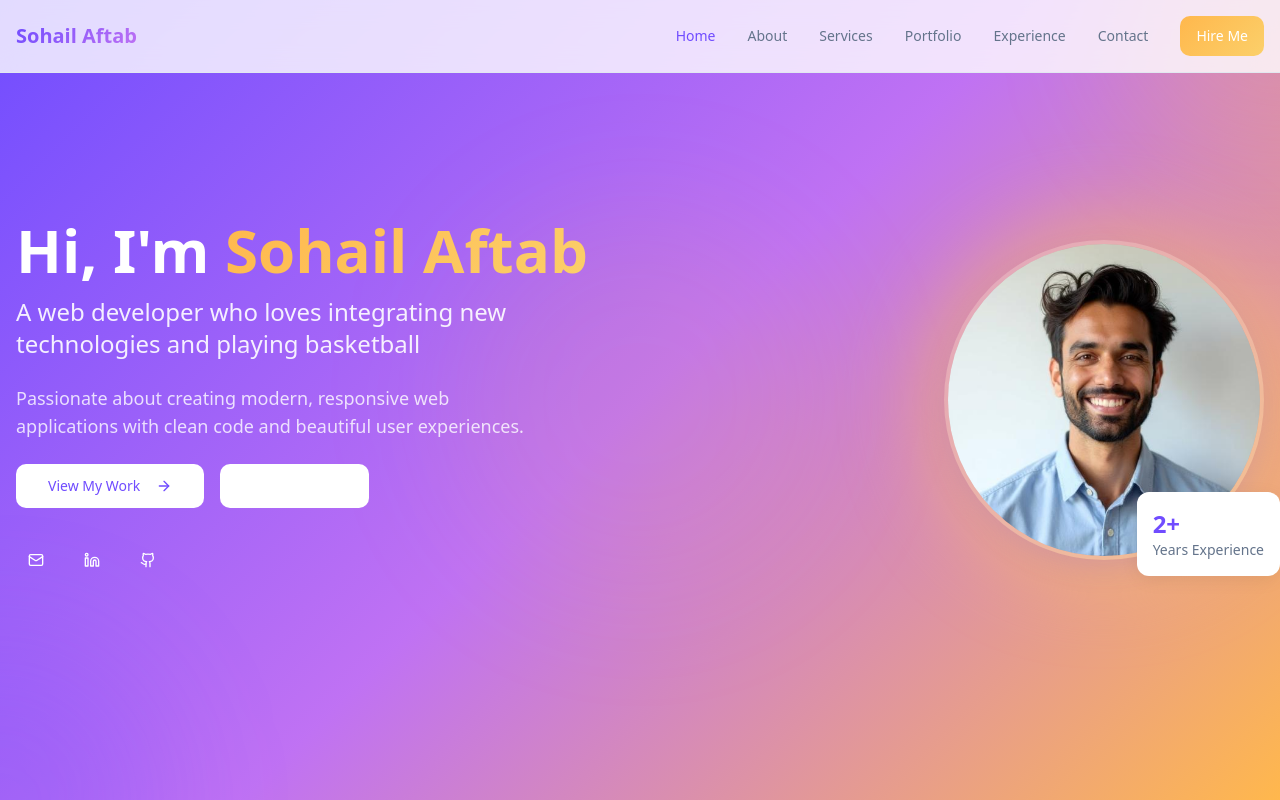
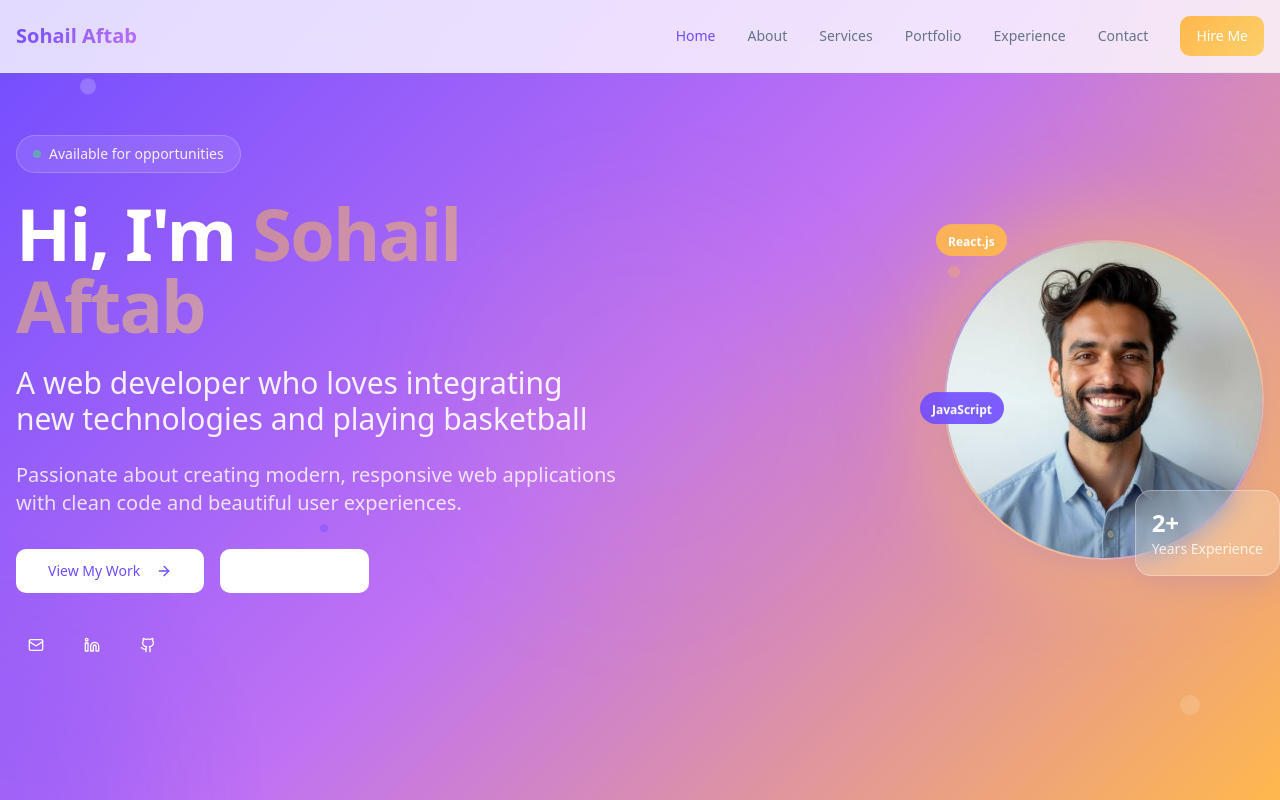
Before and after one commit to Sohail-04/sohail-Port-folio, a React (Vite) app: page / in a window 1280 px wide. Shown: the top 800 px of the page. Built offline with nearby package versions, Linux system fonts and the light colour scheme; the HTML template or start-up script is replaced by a standard one.

Commit message:
Enhance hero section UI

```diff
--- a/src/components/Hero.tsx
+++ b/src/components/Hero.tsx
@@ -19,26 +19,44 @@ const Hero = ({ onSectionChange }: HeroProps) => {
     <section id="home" className="min-h-screen flex items-center justify-center bg-gradient-hero relative overflow-hidden">
       {/* Background Decorations */}
       <div className="absolute inset-0 overflow-hidden">
-        <div className="absolute -top-40 -right-40 w-80 h-80 bg-accent/20 rounded-full blur-3xl"></div>
-        <div className="absolute -bottom-40 -left-40 w-80 h-80 bg-primary/20 rounded-full blur-3xl"></div>
-        <div className="absolute top-1/2 left-1/2 transform -translate-x-1/2 -translate-y-1/2 w-96 h-96 bg-accent/10 rounded-full blur-3xl"></div>
+        <div className="absolute -top-40 -right-40 w-80 h-80 bg-accent/20 rounded-full blur-3xl animate-pulse"></div>
+        <div className="absolute -bottom-40 -left-40 w-80 h-80 bg-primary/20 rounded-full blur-3xl animate-pulse [animation-delay:1s]"></div>
+        <div className="absolute top-1/2 left-1/2 transform -translate-x-1/2 -translate-y-1/2 w-96 h-96 bg-accent/10 rounded-full blur-3xl animate-pulse [animation-delay:2s]"></div>
+
+        {/* Floating Elements */}
+        <div className="absolute top-20 left-20 w-4 h-4 bg-white/20 rounded-full animate-bounce [animation-delay:0.5s]"></div>
+        <div className="absolute top-1/3 right-1/4 w-3 h-3 bg-accent/30 rounded-full animate-bounce [animation-delay:1.5s]"></div>
+        <div className="absolute bottom-1/3 left-1/4 w-2 h-2 bg-primary/40 rounded-full animate-bounce [animation-delay:2.5s]"></div>
+        <div className="absolute bottom-20 right-20 w-5 h-5 bg-white/15 rounded-full animate-bounce [animation-delay:3s]"></div>
+
+        {/* Grid Pattern */}
+        <div className="absolute inset-0 opacity-[0.02]" style={{
+          backgroundImage: `radial-gradient(circle, white 1px, transparent 1px)`,
+          backgroundSize: '50px 50px'
+        }}></div>
       </div>
 
       <div className="container mx-auto px-4 py-20 relative z-10">
         <div className="grid lg:grid-cols-2 gap-12 items-center">
           {/* Text Content */}
-          <div className="text-center lg:text-left">
-            <div className="mb-6">
-              <h1 className="text-4xl md:text-6xl font-bold text-white mb-4">
+          <div className="text-center lg:text-left animate-fade-in">
+            {/* Status Badge */}
+            <div className="inline-flex items-center gap-2 bg-white/10 backdrop-blur-sm border border-white/20 rounded-full px-4 py-2 mb-6">
+              <div className="w-2 h-2 bg-green-400 rounded-full animate-pulse"></div>
+              <span className="text-sm text-white/90 font-medium">Available for opportunities</span>
+            </div>
+
+            <div className="mb-8">
+              <h1 className="text-4xl md:text-6xl lg:text-7xl font-bold text-white mb-6 leading-tight tracking-tight">
                 Hi, I'm{" "}
-                <span className="bg-gradient-accent bg-clip-text text-transparent">
+                <span className="bg-gradient-accent bg-clip-text text-transparent animate-pulse">
                   Sohail Aftab
                 </span>
               </h1>
-              <h2 className="text-xl md:text-2xl text-white/90 mb-6">
+              <h2 className="text-xl md:text-2xl lg:text-3xl text-white/90 mb-6 font-light">
                 A web developer who loves integrating new technologies and playing basketball
               </h2>
-              <p className="text-lg text-white/80 max-w-lg mx-auto lg:mx-0">
+              <p className="text-lg md:text-xl text-white/80 max-w-2xl mx-auto lg:mx-0 leading-relaxed">
                 Passionate about creating modern, responsive web applications with clean code and beautiful user experiences.
               </p>
             </div>
@@ -47,7 +65,7 @@ const Hero = ({ onSectionChange }: HeroProps) => {
               <Button
                 onClick={() => scrollToSection("portfolio")}
                 size="lg"
-                className="bg-white text-primary hover:shadow-glow transition-all duration-300 group"
+                className="bg-white text-primary hover:shadow-glow hover:scale-105 transition-all duration-300 group backdrop-blur-sm"
               >
                 View My Work
                 <ArrowRight className="ml-2 h-4 w-4 group-hover:translate-x-1 transition-transform" />
@@ -56,7 +74,7 @@ const Hero = ({ onSectionChange }: HeroProps) => {
                 onClick={() => scrollToSection("contact")}
                 variant="outline"
                 size="lg"
-                className="border-white/30 text-white hover:bg-white/10 transition-all duration-300"
+                className="border-white/30 text-white hover:bg-white/10 hover:scale-105 hover:border-white/50 transition-all duration-300 backdrop-blur-sm"
               >
                 Get In Touch
               </Button>
@@ -98,20 +116,40 @@ const Hero = ({ onSectionChange }: HeroProps) => {
           </div>
 
           {/* Profile Image */}
-          <div className="flex justify-center lg:justify-end">
-            <div className="relative">
-              <div className="absolute inset-0 bg-gradient-accent rounded-full blur-2xl opacity-50 scale-110"></div>
-              <div className="relative w-80 h-80 rounded-full overflow-hidden border-4 border-white/20 shadow-elegant">
+          <div className="flex justify-center lg:justify-end animate-fade-in [animation-delay:0.3s]">
+            <div className="relative group">
+              {/* Glowing background */}
+              <div className="absolute inset-0 bg-gradient-accent rounded-full blur-2xl opacity-50 scale-110 group-hover:scale-125 transition-transform duration-500"></div>
+
+              {/* Rotating border */}
+              <div className="absolute inset-0 rounded-full bg-gradient-to-r from-accent via-primary to-accent p-1 animate-spin [animation-duration:8s]">
+                <div className="w-full h-full rounded-full bg-gradient-hero"></div>
+              </div>
+
+              {/* Image container with glass effect */}
+              <div className="relative w-80 h-80 rounded-full overflow-hidden border-2 border-white/30 shadow-elegant backdrop-blur-sm hover:scale-105 transition-transform duration-300">
                 <img
                   src={profileImage}
                   alt="Sohail Aftab - Web Developer"
                   className="w-full h-full object-cover"
                 />
+
+                {/* Overlay gradient */}
+                <div className="absolute inset-0 bg-gradient-to-t from-black/20 via-transparent to-transparent"></div>
               </div>
-              {/* Experience Badge */}
-              <div className="absolute -bottom-4 -right-4 bg-white rounded-lg p-4 shadow-card">
-                <div className="text-2xl font-bold text-primary">2+</div>
-                <div className="text-sm text-muted-foreground">Years Experience</div>
+
+              {/* Experience Badge with glass morphism */}
+              <div className="absolute -bottom-4 -right-4 bg-white/20 backdrop-blur-md border border-white/30 rounded-2xl p-4 shadow-elegant hover:scale-110 transition-transform duration-300">
+                <div className="text-2xl font-bold text-white">2+</div>
+                <div className="text-sm text-white/80 font-medium">Years Experience</div>
+              </div>
+
+              {/* Floating badges */}
+              <div className="absolute -top-2 -left-2 bg-accent/90 backdrop-blur-sm rounded-full px-3 py-1 animate-bounce [animation-delay:1s]">
+                <span className="text-xs font-semibold text-white">React.js</span>
+              </div>
+              <div className="absolute top-1/2 -left-6 bg-primary/90 backdrop-blur-sm rounded-full px-3 py-1 animate-bounce [animation-delay:2s]">
+                <span className="text-xs font-semibold text-white">JavaScript</span>
               </div>
             </div>
           </div>
--- a/src/index.css
+++ b/src/index.css
@@ -137,3 +137,18 @@ All colors MUST be HSL.
     transition: var(--transition-bounce);
   }
 }
+
+@keyframes fade-in {
+  from {
+    opacity: 0;
+    transform: translateY(20px);
+  }
+  to {
+    opacity: 1;
+    transform: translateY(0);
+  }
+}
+
+.animate-fade-in {
+  animation: fade-in 0.8s ease-out forwards;
+}
```
